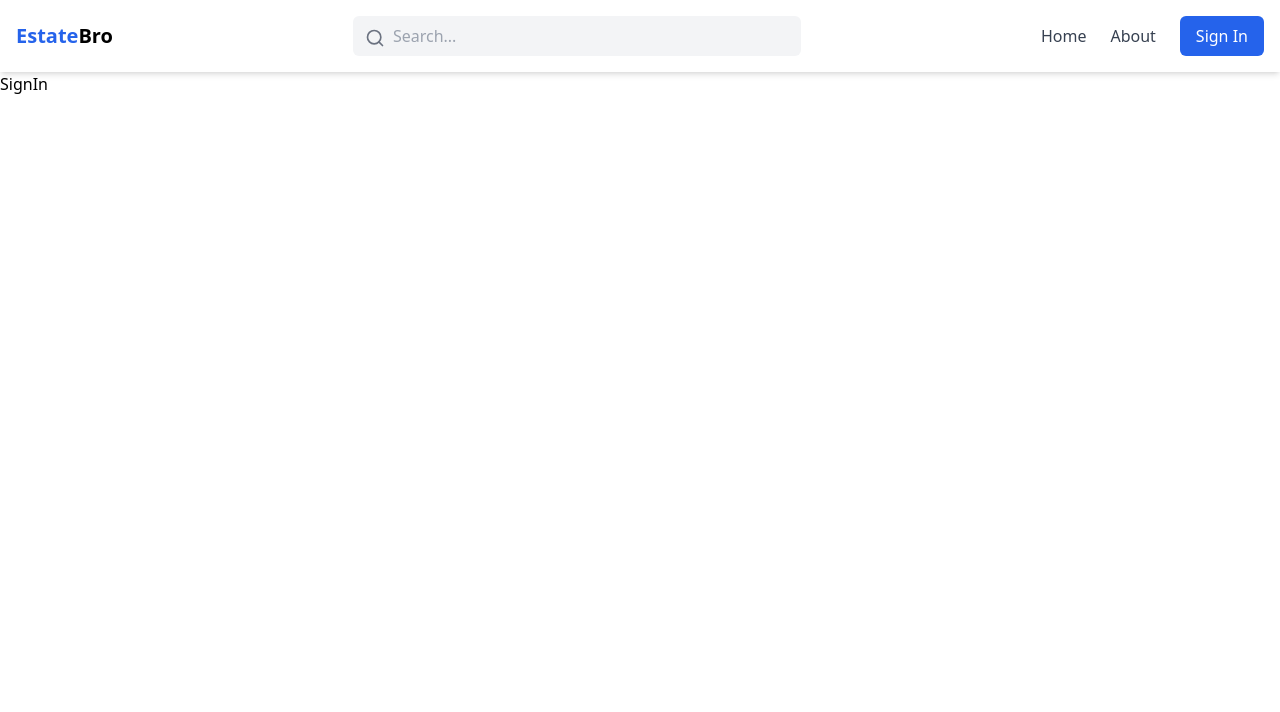
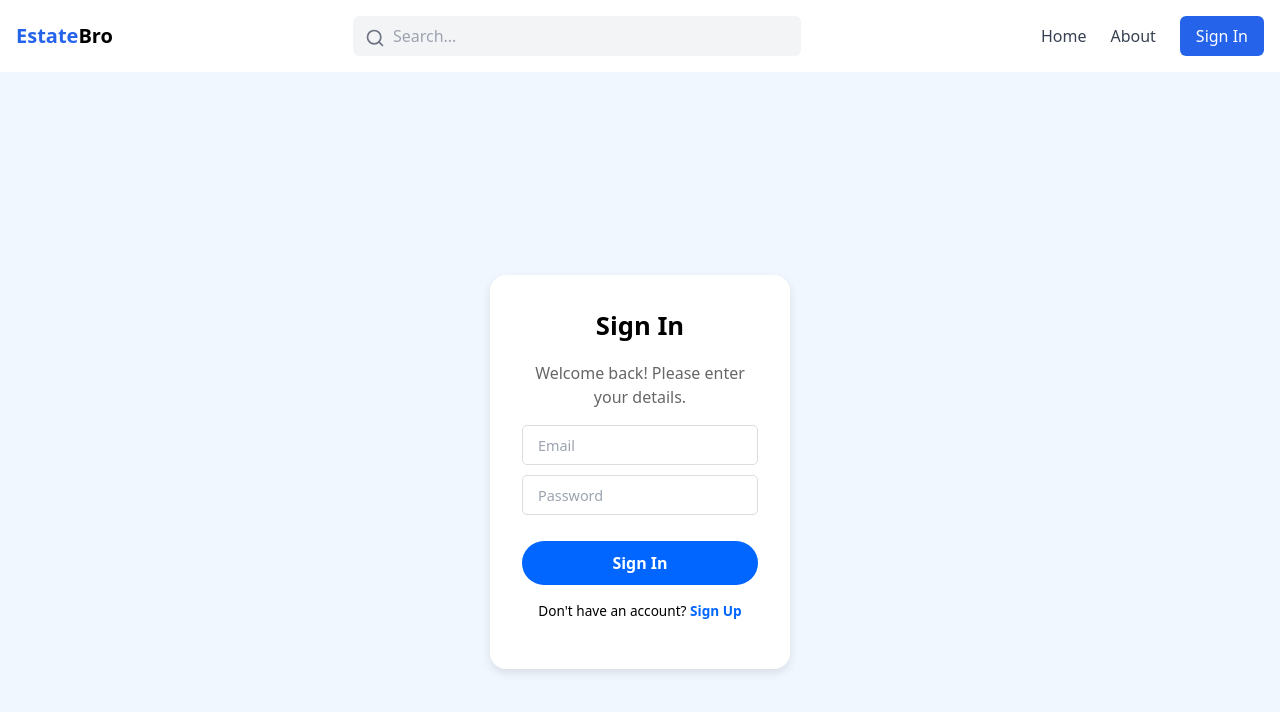
Before and after one commit to AritraNanda/Rael-Estate-Web, a React (Vite) app in the folder client/: page /signin in a window 1280 px wide. Shown: the top 712 px of the page. Built offline with nearby package versions, Linux system fonts and the light colour scheme.

Commit message:
Sign up page functionality complete

```diff
--- a/client/package.json
+++ b/client/package.json
@@ -13,7 +13,8 @@
     "lucide-react": "^0.475.0",
     "react": "^18.3.1",
     "react-dom": "^18.3.1",
-    "react-router-dom": "^7.1.5"
+    "react-router-dom": "^7.1.5",
+    "react-toastify": "^11.0.3"
   },
   "devDependencies": {
     "@eslint/js": "^9.17.0",
--- a/client/src/index.css
+++ b/client/src/index.css
@@ -1,3 +1,7 @@
 @tailwind base;
 @tailwind components;
 @tailwind utilities;
+
+body{
+    background-color: #f1f7fe;
+}
--- /dev/null
+++ b/client/src/pages/SignIn.css
@@ -0,0 +1,92 @@
+/* Center the entire sign-in page */
+.signin-container {
+    display: flex;
+    justify-content: center;
+    align-items: center;
+    height: 100vh;
+    background-color: #f1f7fe;
+  }
+
+  /* Main sign-in box */
+  .signin-box {
+    max-width: 300px;
+    background: #ffffff;
+    border-radius: 16px;
+    overflow: hidden;
+    box-shadow: 0px 4px 10px rgba(0, 0, 0, 0.1);
+    text-align: center;
+    padding: 32px;
+  }
+
+  /* Form styling */
+  .signin-form {
+    display: flex;
+    flex-direction: column;
+    gap: 16px;
+  }
+
+  /* Title and Subtitle */
+  .title {
+    font-weight: bold;
+    font-size: 1.6rem;
+  }
+
+  .subtitle {
+    font-size: 1rem;
+    color: #666;
+  }
+
+  /* Form inputs */
+  .form-container {
+    background-color: #fff;
+    border-radius: 8px;
+    width: 100%;
+  }
+
+  .input {
+    width: 100%;
+    height: 40px;
+    padding: 8px 15px;
+    border: 1px solid #ddd;
+    border-radius: 5px;
+    margin-bottom: 10px;
+    font-size: 0.9rem;
+    outline: none;
+  }
+
+  /* Sign-in button */
+  .signin-button {
+    background-color: #0066ff;
+    color: #fff;
+    border: none;
+    border-radius: 24px;
+    padding: 10px 16px;
+    font-size: 1rem;
+    font-weight: 600;
+    cursor: pointer;
+    transition: background-color 0.3s ease;
+  }
+
+  .signin-button:hover {
+    background-color: #005ce6;
+  }
+
+  /* Bottom section with signup link */
+  .form-section {
+    padding: 16px;
+    font-size: 0.85rem;
+    /*background-color: #e0ecfb;*/
+    box-shadow: rgb(0 0 0 / 8%) 0 -1px;
+  }
+
+  .signup-link {
+    font-weight: bold;
+    color: #0066ff;
+    text-decoration: none;
+    transition: color 0.3s ease;
+  }
+
+  .signup-link:hover {
+    color: #005ce6;
+    text-decoration: underline;
+  }
--- a/client/src/pages/SignIn.jsx
+++ b/client/src/pages/SignIn.jsx
@@ -1,7 +1,32 @@
-import React from 'react'
+import React from "react";
+import { Link } from "react-router-dom";
+import "./SignIn.css"; // Import the CSS file
 
-export default function SignIn(){
-    return(
-        <h1>SignIn</h1>
-    )
+export default function SignIn() {
+  return (
+    <div className="signin-container">
+      <div className="signin-box">
+        <form className="signin-form">
+          <span className="title">Sign In</span>
+          <span className="subtitle">Welcome back! Please enter your details.</span>
+
+          <div className="form-container">
+            <input type="email" placeholder="Email" className="input" />
+            <input type="password" placeholder="Password" className="input" />
+          </div>
+
+          <button className="signin-button">Sign In</button>
+        </form>
+
+        <div className="form-section">
+          <p>
+            Don't have an account?{" "}
+            <Link to="/signup" className="signup-link">
+              Sign Up
+            </Link>
+          </p>
+        </div>
+      </div>
+    </div>
+  );
 }
--- /dev/null
+++ b/client/src/pages/SignUp.css
@@ -0,0 +1,100 @@
+/* Center the entire sign-up page */
+.signup-container {
+    display: flex;
+    justify-content: center;
+    align-items: center;
+    height: 100vh;
+    /*background-color: #f1f7fe;*/
+  }
+
+  /* Main sign-up box */
+  .signup-box {
+    max-width: 300px;
+    background: #ffffff;
+    border-radius: 16px;
+    overflow: hidden;
+    box-shadow: 0px 4px 10px rgba(0, 0, 0, 0.1);
+    text-align: center;
+    padding: 32px;
+    margin: 20px;
+  }
+
+  /* Form styling */
+  .signup-form {
+    display: flex;
+    flex-direction: column;
+    gap: 16px;
+  }
+
+  /* Title and Subtitle */
+  .title {
+    font-weight: bold;
+    font-size: 1.6rem;
+  }
+
+  .subtitle {
+    font-size: 1rem;
+    color: #666;
+  }
+
+  /* Form inputs */
+  .form-container {
+    background-color: #fff;
+    border-radius: 8px;
+    width: 100%;
+  }
+
+  .input {
+    width: 100%;
+    height: 40px;
+    padding: 8px 15px;
+    border: 1px solid #ddd;
+    border-radius: 5px;
+    margin-bottom: 10px;
+    font-size: 0.9rem;
+    outline: none;
+  }
+
+  /* Sign-up button */
+  .signup-button {
+    background-color: #0066ff;
+    color: #fff;
+    border: none;
+    border-radius: 24px;
+    padding: 10px 16px;
+    font-size: 1rem;
+    font-weight: 600;
+    cursor: pointer;
+    transition: background-color 0.3s ease;
+  }
+
+  .signup-button:hover {
+    background-color: #005ce6;
+  }
+
+  /* Bottom section with login link */
+  .form-section {
+    padding: 16px;
+    font-size: 0.85rem;
+    /*background-color: #e0ecfb;*/
+    box-shadow: rgb(0 0 0 / 8%) 0 -0px;
+  }
+
+  .login-link {
+    font-weight: bold;
+    color: #0066ff;
+    text-decoration: none;
+    transition: color 0.3s ease;
+  }
+
+  .login-link:hover {
+    color: #005ce6;
+    text-decoration: underline;
+  }
+
+  .error{
+    color: red;
+    padding: 5px;
+    border: 0px;
+    font-weight: 500;
+  }
--- a/client/src/pages/SignUp.jsx
+++ b/client/src/pages/SignUp.jsx
@@ -1,7 +1,74 @@
-import React from 'react'
+import React, { useState } from "react";
+import { Link, useNavigate } from "react-router-dom";
+import "./SignUp.css"; // Import the CSS file
 
-export default function SignUp(){
-    return(
-        <h1>SignUp</h1>
-    )
+export default function SignUp() {
+    const [formData, setFormData] = useState({})
+    const [error, setError] = useState(null);
+    const [loading, setLoading] = useState(false);
+    const navigate=useNavigate();
+    const handleChange = (e) =>{
+        setFormData({
+            ...formData,
+            [e.target.id]: e.target.value,
+        });
+    };
+
+    const handleSubmit = async(e) => {
+        e.preventDefault(); // Prevents page reload
+
+        try {
+            const res = await fetch('/api/auth/signup',{
+                method: 'POST',
+                headers: {
+                    'Content-Type': 'application/json'
+                },
+                body: JSON.stringify(formData),
+            } );
+            const data = await res.json();
+            if(data.success===false){
+                setLoading(false);
+                setError(data.message);
+                return;
+            }
+            setLoading(false);
+            setError(null);
+            navigate('/signin');
+
+        } catch (error) {
+            setLoading(false);
+            setError(error.message);
+        }
+
+    };
+
+
+  return (
+    <div className="signup-container">
+      <div className="signup-box">
+        <form className="signup-form" onSubmit={handleSubmit}>
+          <span className="title">Sign up</span>
+          <span className="subtitle">Create a free account with your email.</span>
+
+          <div className="form-container">
+            <input type="text" placeholder="Full Name" className="input" id="username" required onChange={handleChange}/>
+            <input type="email" placeholder="Email" className="input" id="email" required onChange={handleChange}/>
+            <input type="password" placeholder="Password" className="input" id="password" required onChange={handleChange}/>
+          </div>
+
+          <button disabled={loading} className="signup-button">{loading?'Loading...':'Sign Up'}</button>
+        </form>
+        {error && <p className="error">{error}</p>}
+
+        <div className="form-section">
+          <p>
+            Have an account?{" "}
+            <Link to="/signin" className="login-link">
+              Sign in
+            </Link>
+          </p>
+        </div>
+      </div>
+    </div>
+  );
 }
--- a/client/vite.config.js
+++ b/client/vite.config.js
@@ -3,5 +3,15 @@ import react from '@vitejs/plugin-react-swc'
 
 // https://vite.dev/config/
 export default defineConfig({
+
+  server: {
+    proxy:{
+      '/api':{
+        target: 'http://localhost:3000',
+        secure: false
+      }
+    }
+  },
+
   plugins: [react()],
 })
```
Also changed, not shown: 2 other files (tests, documents, lock files or other folders).
